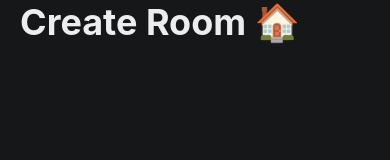
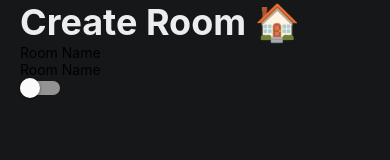
Before and after one commit to IgorBialek/Mafia, a React Native app in the folder Frontend/: screen / in a window 390 px wide. Shown: the top 160 px of the page. Built offline with nearby package versions, Linux system fonts and the light colour scheme.

Commit message:
feat(createRoom): Create room form basic skeleton

```diff
--- a/Frontend/package.json
+++ b/Frontend/package.json
@@ -11,14 +11,17 @@
   "dependencies": {
     "@react-navigation/bottom-tabs": "^6.5.11",
     "@react-navigation/stack": "^6.3.20",
+    "@types/yup": "^0.32.0",
     "expo": "~49.0.15",
     "expo-status-bar": "~1.6.0",
+    "formik": "^2.4.5",
     "react": "18.2.0",
     "react-native": "0.72.6",
+    "react-native-reanimated": "~3.3.0",
     "react-native-safe-area-context": "4.6.3",
     "react-native-screens": "~3.22.0",
     "react-native-svg": "13.9.0",
-    "react-native-reanimated": "~3.3.0"
+    "yup": "^1.3.2"
   },
   "devDependencies": {
     "@babel/core": "^7.20.0",
--- a/Frontend/src/components/interface/BottomTabItem/BottomTabItem.tsx
+++ b/Frontend/src/components/interface/BottomTabItem/BottomTabItem.tsx
@@ -12,12 +12,12 @@ import { useFocusEffect } from "@react-navigation/native";
 import { METRICS } from "../../../themes/Metrics";
 import styles from "./BottomTabItem.styles";
 
-interface Props {
+type Props = {
   children: ReactNode;
   color: string;
   text: string;
   focused: boolean;
-}
+};
 
 const BottomTabItem: FC<Props> = ({ children, color, text, focused }) => {
   const containerWidth = useSharedValue(METRICS.bottomBarItem.width);
--- /dev/null
+++ b/Frontend/src/components/interface/FormNumberInput/FormNumberInput.styles.ts
@@ -0,0 +1,7 @@
+import { StyleSheet } from "react-native";
+
+const styles = StyleSheet.create({
+  container: {},
+});
+
+export default styles;
--- /dev/null
+++ b/Frontend/src/components/interface/FormNumberInput/FormNumberInput.tsx
@@ -0,0 +1,19 @@
+import { FieldProps } from "formik";
+import { FC } from "react";
+import { TextInput, View } from "react-native";
+
+import styles from "./FormNumberInput.styles";
+
+type Props = {
+  placeholder: string;
+};
+
+const FormNumberInput: FC<Props & FieldProps> = ({ placeholder }) => {
+  return (
+    <View style={styles.container}>
+      <TextInput placeholder={placeholder} />
+    </View>
+  );
+};
+
+export default FormNumberInput;
--- /dev/null
+++ b/Frontend/src/components/interface/FormTextInput/FormTextInput.styles.ts
@@ -0,0 +1,7 @@
+import { StyleSheet } from "react-native";
+
+const styles = StyleSheet.create({
+  container: {},
+});
+
+export default styles;
--- /dev/null
+++ b/Frontend/src/components/interface/FormTextInput/FormTextInput.tsx
@@ -0,0 +1,19 @@
+import { FieldProps } from "formik";
+import { FC } from "react";
+import { TextInput, View } from "react-native";
+
+import styles from "./FormTextInput.styles";
+
+type Props = {
+  placeholder: string;
+};
+
+const FormTextInput: FC<Props & FieldProps> = ({ placeholder }) => {
+  return (
+    <View style={styles.container}>
+      <TextInput placeholder={placeholder} />
+    </View>
+  );
+};
+
+export default FormTextInput;
--- a/Frontend/src/components/interface/ScreenTitle/ScreenTitle.tsx
+++ b/Frontend/src/components/interface/ScreenTitle/ScreenTitle.tsx
@@ -3,9 +3,9 @@ import { Text, View } from "react-native";
 
 import styles from "./ScreenTitle.styles";
 
-interface Props {
+type Props = {
   title: string;
-}
+};
 
 const ScreenTitle: FC<Props> = ({ title }) => {
   return (
--- a/Frontend/src/components/interface/ScreenWrapper/ScreenWrapper.tsx
+++ b/Frontend/src/components/interface/ScreenWrapper/ScreenWrapper.tsx
@@ -3,9 +3,9 @@ import { View } from "react-native";
 
 import styles from "./ScreenWrapper.styles";
 
-interface Props {
+type Props = {
   children: ReactNode;
-}
+};
 
 const ScreenWrapper: FC<Props> = ({ children }) => {
   return <View style={styles.container}>{children}</View>;
--- a/Frontend/src/constants/Strings.ts
+++ b/Frontend/src/constants/Strings.ts
@@ -8,6 +8,10 @@ const STRINGS = {
     inputRoomName: "Room Name",
     inputRoomPassword: "Room Password",
     buttonCreateRoom: "Create",
+    formRoomName: "Room Name",
+    formRoomSize: "Room Size",
+    formRoomPrivate: "Private",
+    formRoomPassword: "Room Password",
   },
   joinRoom: {
     title: "Join Room 🌐",
--- a/Frontend/src/screens/home/CreateRoomScreen.tsx
+++ b/Frontend/src/screens/home/CreateRoomScreen.tsx
@@ -1,20 +1,74 @@
+import { Field, Formik } from "formik";
+import { Switch, View } from "react-native";
+
+import FormNumberInput from "../../components/interface/FormNumberInput/FormNumberInput";
+import FormTextInput from "../../components/interface/FormTextInput/FormTextInput";
 import ScreenTitle from "../../components/interface/ScreenTitle/ScreenTitle";
 import ScreenWrapper from "../../components/interface/ScreenWrapper/ScreenWrapper";
 import STRINGS from "../../constants/Strings";
+import { Room } from "../../types/Room";
+
+type CreateRoomFormValues = Omit<Room, "uuid" | "phase">;
 
 const CreateRoomScreen = () => {
+  let initialValues: CreateRoomFormValues = {
+    name: "",
+    size: 0,
+    isPrivate: false,
+    password: "",
+    numberOfMafia: 0,
+    numberOfDoctors: 0,
+    numberOfPoliceman: 0,
+  };
+
   return (
     <ScreenWrapper>
       {/* header with title and maybe some icon */}
       <ScreenTitle title={STRINGS.createRoom.title} />
 
+      <Formik
+        initialValues={initialValues}
+        onSubmit={(values: CreateRoomFormValues) => console.log(values)}
+      >
+        {({ handleSubmit, setFieldValue, values }) => (
+          <View>
             {/* input to enter room name */}
+            <Field
+              component={FormTextInput}
+              name="name"
+              placeholder={STRINGS.createRoom.formRoomName}
+            />
 
             {/* input to enter room size */}
+            <Field
+              component={FormNumberInput}
+              name="size"
+              placeholder={STRINGS.createRoom.formRoomName}
+            />
 
             {/* switch for private room */}
+            <Field name="isPrivate">
+              {() => {
+                return (
+                  <Switch
+                    value={values.isPrivate}
+                    onValueChange={(value) => {
+                      setFieldValue("isPrivate", value);
+                    }}
+                  />
+                );
+              }}
+            </Field>
 
             {/* if private room is enabled, show input to enter room password */}
+
+            {values.isPrivate && (
+              <Field
+                component={FormTextInput}
+                name="password"
+                placeholder={STRINGS.createRoom.formRoomPassword}
+              />
+            )}
 
             {/* switch for advanced settings */}
 
@@ -25,6 +79,9 @@ const CreateRoomScreen = () => {
             {/* if advanced settings are enabled, show input to enter room number of policeman */}
 
             {/* button to create room */}
+          </View>
+        )}
+      </Formik>
     </ScreenWrapper>
   );
 };
--- /dev/null
+++ b/Frontend/src/types/Room.ts
@@ -0,0 +1,13 @@
+import { Phases } from "../constants/Phases";
+
+export type Room = {
+  uuid: string;
+  size: number;
+  name: string;
+  phase: Phases;
+  isPrivate: boolean;
+  password: string;
+  numberOfMafia: number;
+  numberOfDoctors: number;
+  numberOfPoliceman: number;
+};
```
Also changed, not shown: Frontend/src/constants/Phases.ts (added, +9 -0 lines), 1 other file (tests, documents, lock files or other folders). Lines whose indentation alone changed are shown as unchanged.
